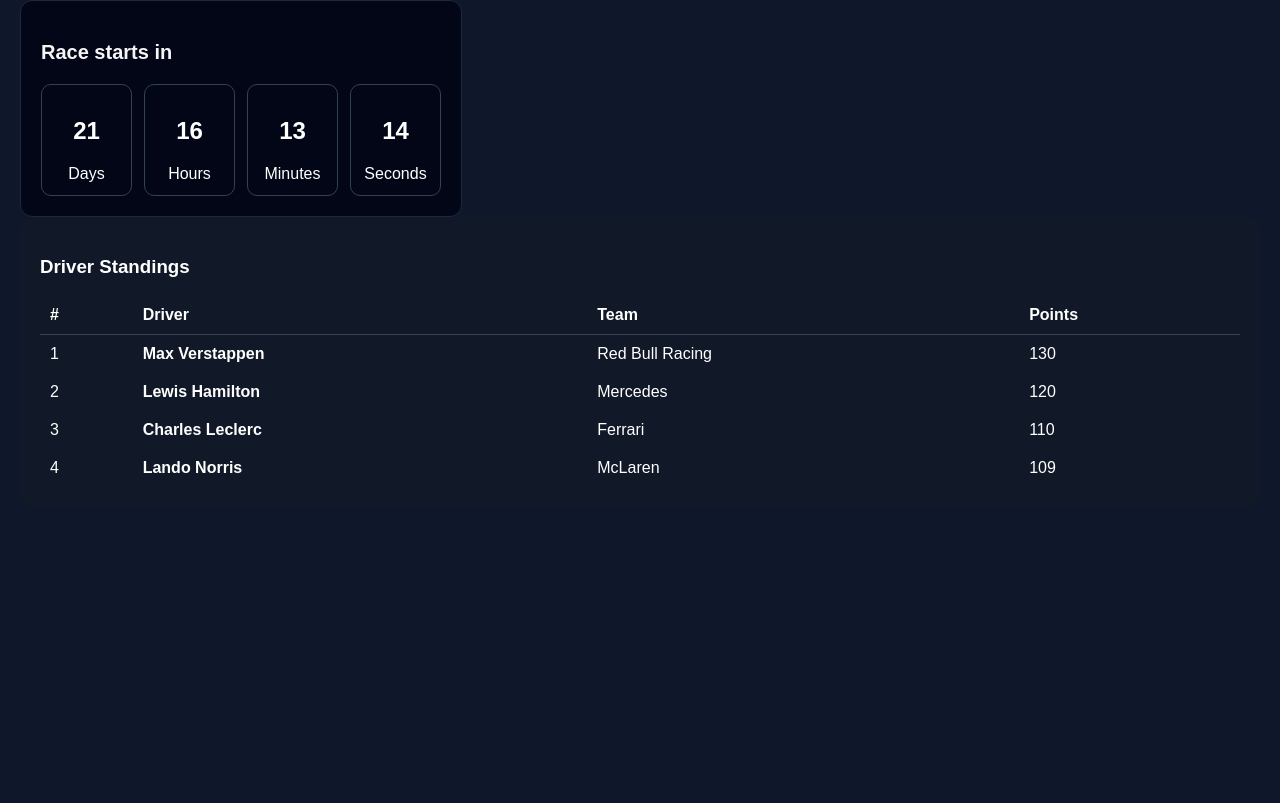
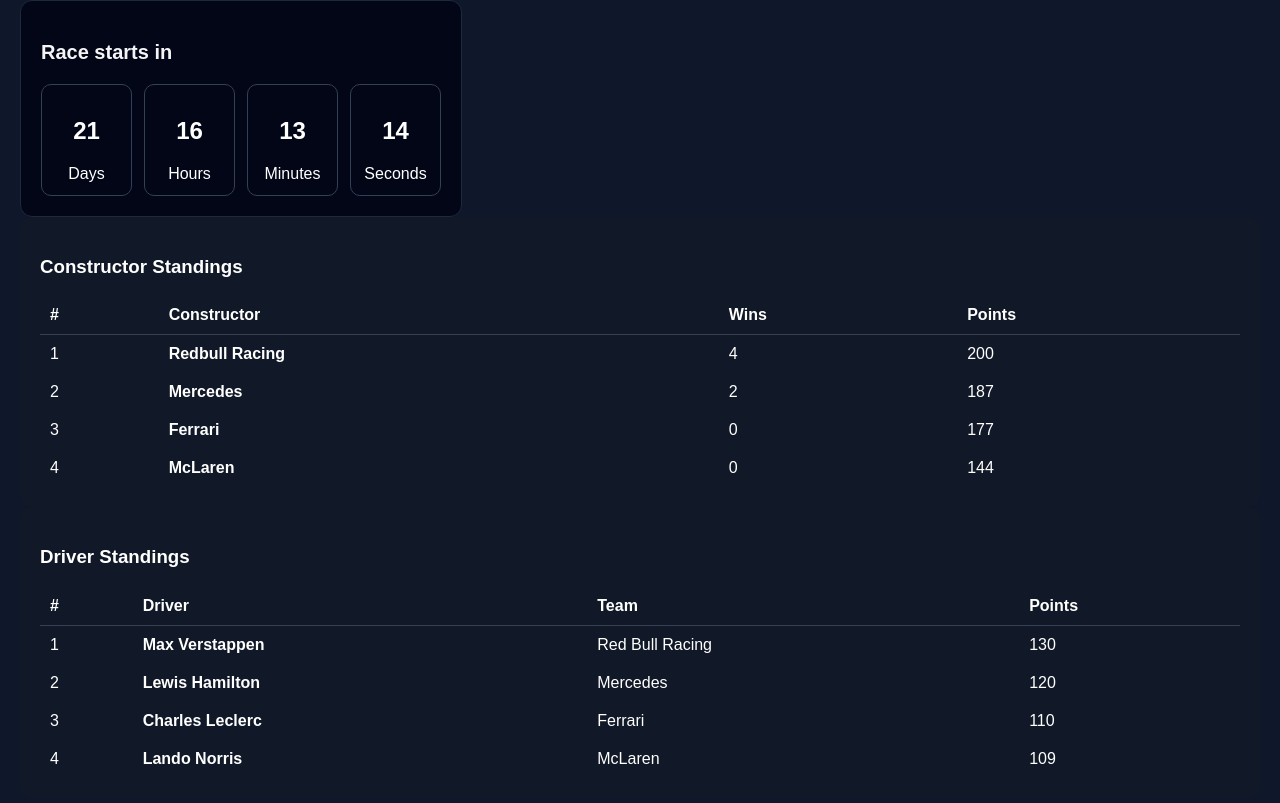
Before and after one commit to AhmedRaza02912/Tangent, a React (Vite) app in the folder Frontend/dashboard/: page / in a window 1280 px wide. Shown: the part 485-1288 px from the top of the page. Before the commit the page ends 1012 px from the top, so only its background shows below. Built offline with nearby package versions, Linux system fonts and the light colour scheme.

Commit message:
Constructor Standings added

```diff
--- a/Frontend/dashboard/src/App.jsx
+++ b/Frontend/dashboard/src/App.jsx
@@ -2,7 +2,9 @@
 import RaceCard from "./components/NextRace/RaceCard.jsx";
 import CountdownCard from "./components/Countdown/CountdownCard.jsx";
 import DriverStandings from "./components/DriverStandings/Standings.jsx";
+import ConstructorStandings from "./components/ConstructorStandings/Standings.jsx";
 import "./components/DriverStandings/DriverStandings.css";
+import "./components/ConstructorStandings/ConstructorStandings.css";
 function App() {
   return (
     <>
@@ -14,6 +16,7 @@
         date="12 Feb 2026"
         />
         <CountdownCard />
+        <ConstructorStandings />
         <DriverStandings />
       </AppLayout>
     </>
--- /dev/null
+++ b/Frontend/dashboard/src/components/ConstructorStandings/ConstructorStandings.css
@@ -0,0 +1,25 @@
+
+
+.constructor-standings-card {
+  background: #111827;
+  padding: 20px;
+  border-radius: 12px;
+  color: white;
+}
+.constructor-name{
+    display: flex;
+    flex-direction: column;
+}
+table {
+  width: 100%;
+  border-collapse: collapse;
+}
+
+th, td {
+  padding: 10px;
+  text-align: left;
+}
+
+thead {
+  border-bottom: 1px solid #374151;
+}
--- /dev/null
+++ b/Frontend/dashboard/src/components/ConstructorStandings/Standings.jsx
@@ -0,0 +1,65 @@
+import "./ConstructorStandings.css";
+
+const mockTeams = [
+    {
+        position: 1,
+        name: "Redbull Racing",
+        Wins: 4,
+        points: 200
+    },
+    {
+        position: 2,
+        name: "Mercedes",
+        Wins: 2,
+        points: 187
+    },
+    {
+        position: 3,
+        name: "Ferrari",
+        Wins: 0,
+        points: 177
+    },
+    {
+        position: 4,
+        name: "McLaren",
+        Wins: 0,
+        points: 144
+    }
+];
+
+export default function ConstructorStandings() {
+    return (
+        <div className="constructor-standings-card">
+            <div className="header">
+                <h3>Constructor Standings</h3>
+            </div>
+            <table>
+                <thead>
+                    <tr>
+                        <th>#</th>
+                        <th>Constructor</th>
+                        <th>Wins</th>
+                        <th>Points</th>
+                    </tr>
+                </thead>
+                <tbody>
+                    {mockTeams.map((team) => (
+                        <tr key={team.position}>
+                            <td>{team.position}</td>
+                            <td>
+                                <div className="constructor-name">
+                                    <strong>{team.name}</strong>
+                                </div>
+                            </td>
+                            <td>{team.Wins}</td>
+                            <td>{team.points}</td>
+                        </tr>
+                    ))}
+                </tbody>
+
+            </table>
+        </div>
+
+
+    );
+}
--- a/Frontend/dashboard/src/components/DriverStandings/DriverStandings.css
+++ b/Frontend/dashboard/src/components/DriverStandings/DriverStandings.css
@@ -52,15 +52,7 @@
     font-size: 14px;
 }
 
-.driver-name{
-    display: flex;
-    flex-direction: column;
-}
-
-.driver-name span{
-    font-size: 11px;
-    color: #9ca3ef
-} */
+*/
 
 
 .driver-standings-card {
@@ -69,26 +61,10 @@
   border-radius: 12px;
   color: white;
 }
-
-.tabs {
-  display: flex;
-  gap: 10px;
-  margin-bottom: 15px;
+.driver-name{
+    display: flex;
+    flex-direction: column;
 }
-
-.tabs button {
-  background: #1f2937;
-  color: white;
-  border: none;
-  padding: 6px 14px;
-  border-radius: 6px;
-  cursor: pointer;
-}
-
-.tabs .active {
-  background: #ef4444;
-}
-
 table {
   width: 100%;
   border-collapse: collapse;
```
